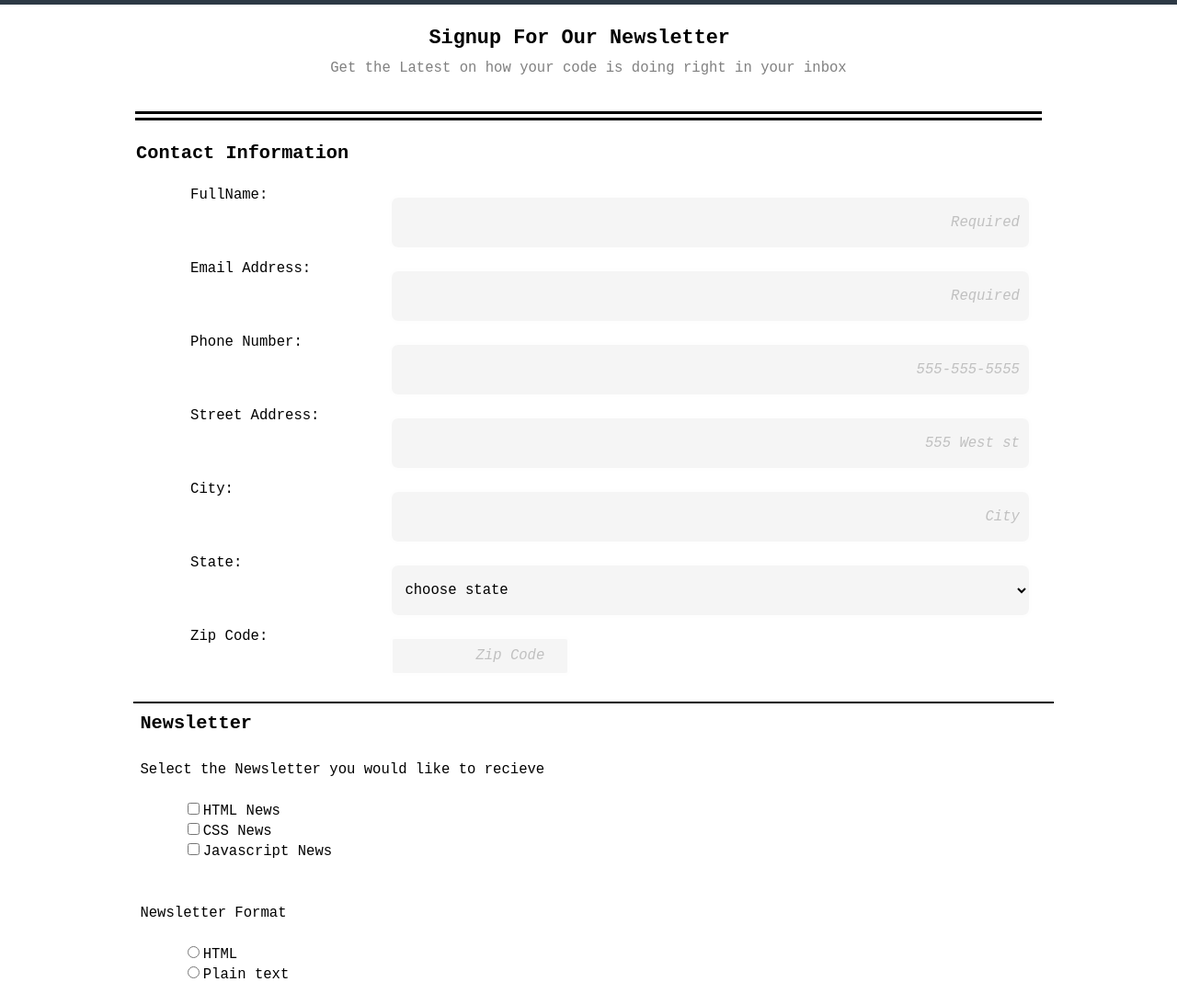
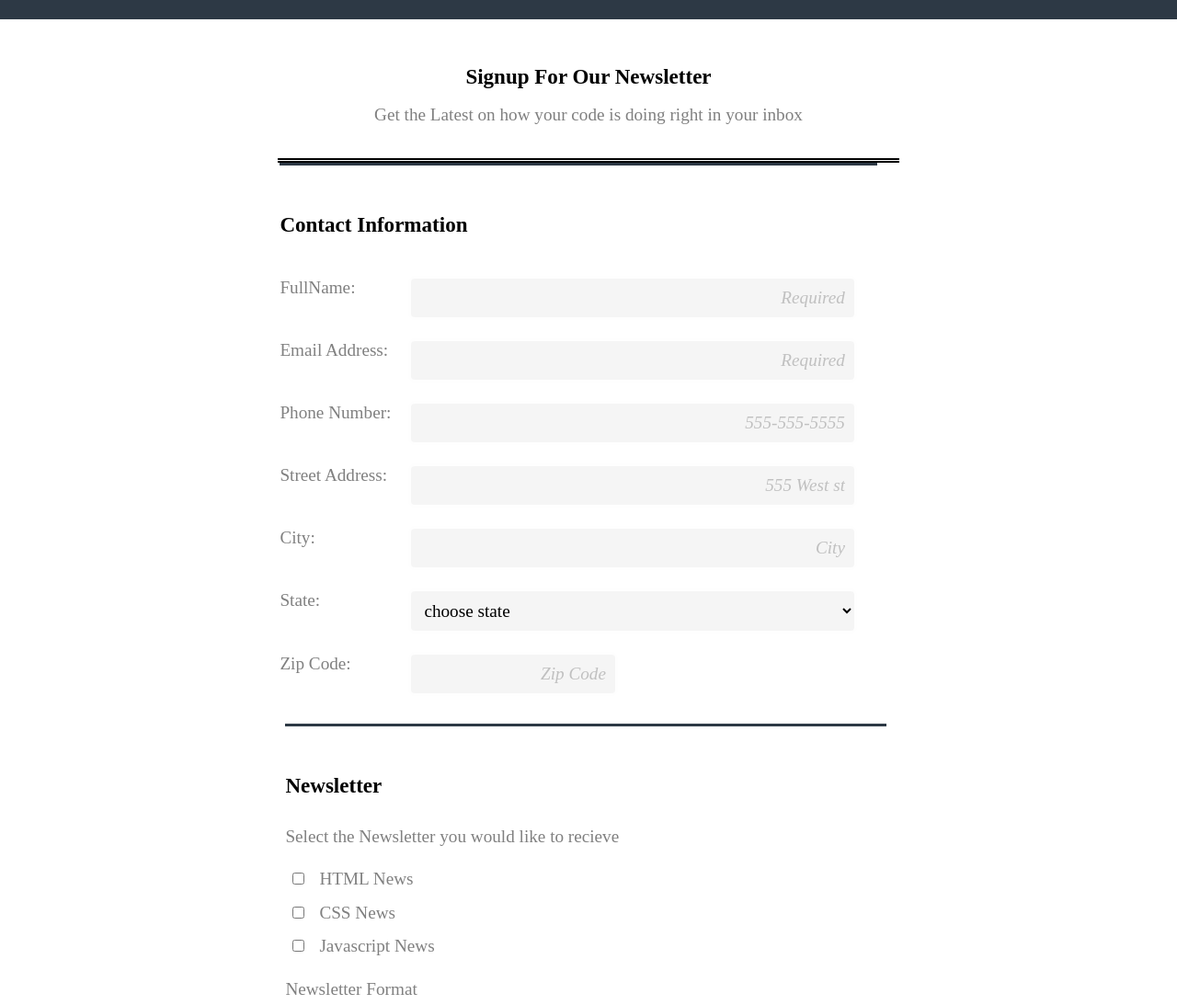
Before and after one commit to webdevak/Form-CodeReview, a plain HTML site: page index.html in a window 1280 px wide. Shown: the part 67-1160 px from the top of the page at 92% size. Drawn offline with Linux system fonts and the light colour scheme; a web font is replaced by a local one.

Commit message:
Updated index.html/CSS

```diff
--- a/css/style.css
+++ b/css/style.css
@@ -1,10 +1,12 @@
+/*=== Universal Element ===*/
 * {
 box-sizing: border-box;
 }
 /*===Base Elements===*/
+
 body {
 background-color: white;
-font-family: monospace;
+font-family: 'Merriweather' serif;
 font-size: 1.2em;
 line-height: 1.4;
 text-align: center;
@@ -15,19 +17,13 @@ header{
 display: grid;
 background-color: #2d3945;
 color: white;
-
 }
 
 h1 {
-font-size: 1.3em;
-width: 97%;
-padding-left: 2px;
-padding: 2px;
+margin-top: 2em;
+font-size: 1.2em;
+width: 100%;
 color: #000000;
-margin-left: 5px;
-margin-right: 5px;
-margin-top: 20px;
-margin-bottom: 0.37em;
 }
 
 fieldset {
@@ -36,69 +32,56 @@ border: none;
 
 legend {
 color: black;
-font-size: 1.3em;
+font-size: 1.2em;
 text-align: left;
 font-weight: bold;
+border-top: 3px solid #2d3945;
 }
 
-p:nth-of-type(2){
-margin-top: 5%;
-}
 
-hr {
-border: solid 1px;
-margin-left: 3%;
-}
 span {
 margin-top: 15px;
 font-style: italic;
 }
 
-
-/* ===Class Elements=== */
 /*---Section Styles---*/
 
 .info{
 text-align: left;
 }
 
-.contact {
-margin-bottom: 15px;
-width: 100%;
-margin-top: 20px;
-}
 .banner {
-display: grid;
-border-bottom: double black 10px;
+border-bottom: double black 5px;
 margin: 0 2%;
 }
 .banner p {
 margin-top: 0;
-margin-right: 4px;
-margin-left: 4px;
 margin-bottom: 38px;
-padding-left: 10px;
-padding-right: 10px;
 line-height: 1;
+}
+.contact,
+.newsletter legend {
+padding: 3rem 0 0;
+text-align: left;
+width: 100%;
+}
+
+.contact{
+padding-bottom: 1em;
 }
 
 .newsletter {
 text-align: left;
 width: 100%;
-/* background: whitesmoke; */
 }
 .newsletter,
 .buttons{
-display: flex;
-flex-direction: column;
 margin: .5rem;
 }
 
 .last-p {
-width: 97%;
-margin-left: 3%;font-size: .9em;
+margin-left: 3%;
 }
-
 
 .sub:hover {
 font-size: 1.4em;
@@ -109,17 +92,20 @@ transition-duration: 1s;
 transition-property: background-color,font-size;
 }
 
-/* ===Base Elements=== */
 /*---Section Styles---*/
 
 form {
 width: 97%;
 }
+legend,
+.newsletter label,
+.form-field label {
+display: block;
+}
 
 label,
 textarea {
-display: inline-block;
-margin-left: 6%;
+margin-left: 5%;
 }
 input[type="radio"],
 input[type="checkbox"] {
@@ -130,33 +116,20 @@ input[type="text"],
 input[type="email"],
 input[type="tel"],
 select[id="state"] {
-
 padding: 10px;
 border-radius: 7px;
-    width: 100%;
+width: 75%;
 margin: 10px;
-    background-color: whitesmoke;
-}
-
-input[type="number"] {
-width: 50%;
-padding: 10px;
-border-radius: 5px;
-margin: 10px 43% 10px 10px;
 background-color: whitesmoke;
 }
 
 label[for="textarea"] {
 margin-left: 3%;
 }
+.Zip {
+max-width: 35%;
+}
 
-textarea {
-padding: 20px;
-border-radius: 5px;
-width: 97%;
-margin: 10px;
-background-color: whitesmoke;
-}
 input[id="name"]:valid,
 input[type="email"]:valid {
 background: url('../images/lightcheck.png');
@@ -164,7 +137,24 @@ input[type="email"]:valid {
 background-size: 20px;
 background-repeat: no-repeat;
 background-position: 98%;
+}
 
+::placeholder {
+color:#c0c0c0;
+text-align: right;
+font-style: italic;
+}
+textarea::placeholder {
+text-align: left;
+}
+
+textarea {
+padding: 20px;
+border-radius: 10px;
+width: 97%;
+margin: 0em;
+height: 12rem;
+background-color: whitesmoke;
 }
 
 button[type="submit"] {
@@ -185,133 +175,58 @@ margin-top: 20px;
 margin-bottom: 200px;
 }
 
-::placeholder {
-color:#c0c0c0;
-text-align: right;
-font-style: italic;
-}
-textarea::placeholder {
-text-align: left;
-}
-
 input[type="text"],
 input[type="email"],
 input[type="tel"],
-input[type="number"],
 select[id="state"],
 textarea,
 button[type="submit"],
 label[type="checkbox"],
 label[type="radio"] {
-
 border: 3px solid;
 border-color:#fefefe;
 transition-duration: .4s;
 transition-property: border-color;
-
 }
 
 input[type="text"]:focus,
 input[type="email"]:focus,
 input[type="tel"]:focus,
-input[type="number"]:focus,
 select[id="state"]:focus,
 textarea:focus,
 button[type="submit"]:focus,
 input[type="checkbox"]:focus,
 input[type="radio"]:focus {
-
 border-color: #52bab3;
-
 }
-
 
 /* ===@media query=== */
 
 @media (min-width:768px){
 
-/* ===Class Elements=== */
-
-.form {
-display: inline-block;
-width: 79%;
-margin: auto;
-color: black;
+main {
+max-width: 55%;
+margin: 0 auto;
+}
+.form-field {
+display: flex;
 }
 
-
-.newsletter,
-.buttons{
-flex-direction: column;
-margin: .5rem;
+.form-field label {
+flex-basis: 20%;
 }
-
-.banner {
-width: 77%;
-margin: auto;
-}
-
-.newsletter{
-width: 75%;
-padding: 10px
-}
-.last p {
-width: 70%;
-text-align: left;
-margin-left: 2%;
-font-size: 1.1em;
-}
-
-/* ===Base Elements=== */
-/*---Section Styles---*/
-
-h1 {
-font-size: 1.4em;
-}
-
-main {
-display: grid;
-margin: auto;
-}
-
-
-hr {
-margin-left: 1%;
+.form-field input {
+flex-basis: 75%;
 }
 
 label {
-float:left;
-clear: both;
+margin-top: 10px;
+margin-left: 0;
 }
 
-
-input[type="text"],
-input[type="email"],
-input[type="tel"],
-select[id="state"] {
-padding: 10px;
-border-radius: 10px;
-height:60px;
-width: 71%;
-background-color: whitesmoke;
+input[type="radio"],
+input[type="checkbox"] {
+margin-right: 1rem;
 }
 
-input[type="number"] {
-width: 20%;
-padding: 10px;
-border-radius: 5px;
-margin: 10px 52% 10px 3%;
-background-color: whitesmoke;
 }
-
-input[type="text"],
-input[type="email"],
-input[type="tel"],
-input[type="number"],
-select[id="state"],
-textarea {
-float: right;
-}
-
-
-}
--- a/index.html
+++ b/index.html
@@ -14,51 +14,50 @@
     <h2>The Code Review</h2>
 </header>
 
-<div class="banner">
-    <h1>Signup For Our Newsletter</h1>
-    <p>Get the Latest on how your code is doing right in your inbox</p>
-</div>
 
 
 <main>
+    <div class="banner">
+        <h1>Signup For Our Newsletter</h1>
+        <p>Get the Latest on how your code is doing right in your inbox</p>
+    </div>
 
-<br>
 
 <form class="form" action="index.html" method="POST">
 
    <fieldset class="info">
        <legend class="contact">Contact Information</legend>
-    <div>
+    <div class="form-field">
         <label for="name">FullName:</label>
         <input type="text" id="name" name="full-name"
         placeholder="Required" required>
     </div>
 
-    <div>
+    <div class="form-field">
         <label for="email">Email Address:</label>
         <input type="email" id="email" name="email-address"
         placeholder="Required" required>
     </div>
 
-    <div>
+    <div class="form-field">
         <label for="phone">Phone Number:</label>
         <input type="tel" id="phone" name="phone-number"
         placeholder="555-555-5555">
     </div>
 
-    <div>
+    <div class="form-field">
         <label for="street">Street Address:</label>
         <input type="text" id="street" name="street-address"
         placeholder="555 West st">
     </div>
 
-    <div>
+    <div class="form-field">
         <label for="city">City:</label>
         <input type="text" id="city" name="city"
         placeholder="City">
     </div>
 
-    <div>
+    <div class="form-field">
         <label for="state">State:</label>
         <select id="state" name="State">
         <option >choose state</option>
@@ -116,13 +115,13 @@
         </select>
     </div>
 
-    <div>
+    <div class="form-field">
         <label for="zip">Zip Code:</label>
-        <input type="number" id="zip" name="zip-code"
+        <input type="text" class="Zip" d="zip" name="zip-code"
         placeholder="Zip Code">
     </div>
 </fieldset>
-        <hr>
+
 <fieldset class="newsletter">
    <legend> Newsletter</legend>
     <p>Select the Newsletter you would like to recieve </p>
```
Lines whose indentation alone changed are shown as unchanged.
